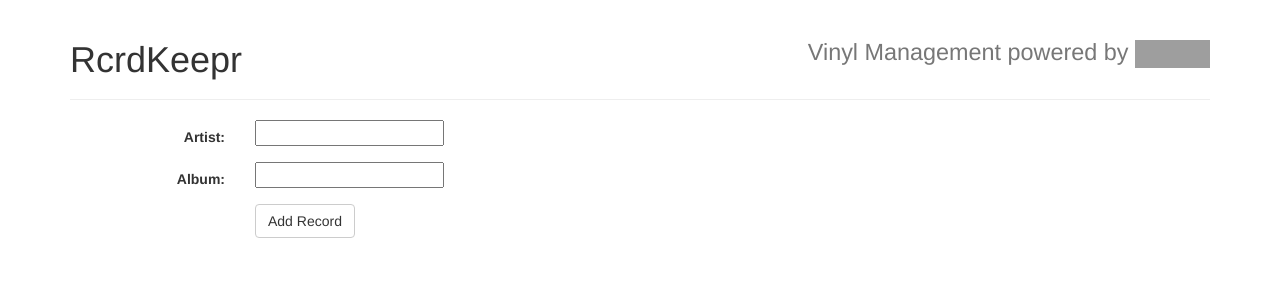
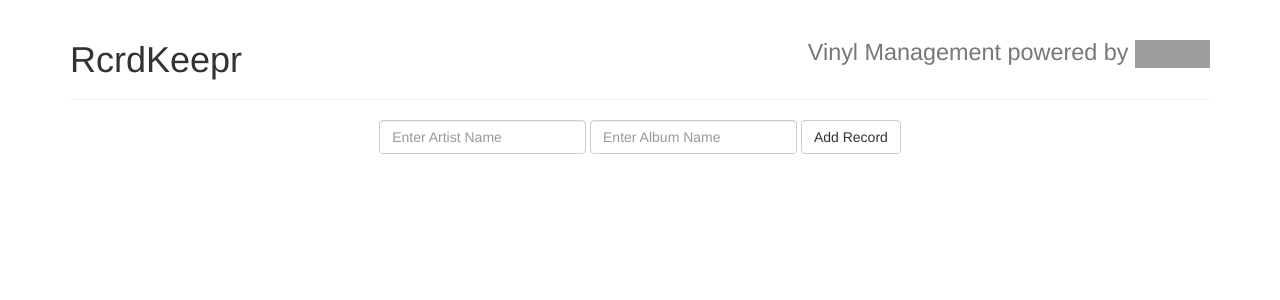
Before and after one commit to justinrsmith/RcrdKeeper, a Flask app: page /records in a window 1280 px wide. Shown: the top 300 px of the page. Run offline with Flask 2, Linux system fonts and the light colour scheme; data that the repository does not hold is empty; some libraries are stand-ins or nearby versions; grey boxes are pictures that could not be loaded.

Commit message:
Reworked form, modals, added alerts, other misc

```diff
--- a/runserver.py
+++ b/runserver.py
@@ -1,5 +1,5 @@
 import argparse
-from flask import Flask, g, render_template, request, jsonify
+from flask import Flask, g, render_template, request, jsonify, flash
 import os
 import json
 import rethinkdb as r
@@ -26,6 +26,7 @@ def dbSetup():
 
 
 app = Flask(__name__)
+app.secret_key = 'some_secret'
 app.config.from_object(__name__)
 
 
@@ -73,7 +74,7 @@ def new_record():
                             'album art': album_art}]
 
     #insert album info
-    records.insert([{'artist': request.form['artist'],
+    succ = records.insert([{'artist': request.form['artist'],
                         'album': request.form['album'],
                             'album art': album_art,
                             'release_date': release_date,
@@ -90,4 +91,4 @@ if __name__ == "__main__":
     if args.run_setup:
         dbSetup()
     else:
-        app.run(debug=True)
+        app.run(host='10.0.0.15', debug=True)
--- a/templates/modals.html
+++ b/templates/modals.html
@@ -1,10 +1,10 @@
-<!-- newStudentModal -->
+<!-- editModal -->
 <div class="modal fade" id="editModal" tabindex="-1" role="dialog" aria-labelledby="myModalLabel" aria-hidden="true">
     <div class="modal-dialog">
         <div class="modal-content">
             <div class="modal-header">
                 <button type="button" class="close" data-dismiss="modal" aria-hidden="true">&times;</button>
-                <h4 class="modal-title" id="modal-title-student"></h4>
+                <h4 class="modal-title" id="modal-title"></h4>
             </div>
             <div class="modal-body">
 
@@ -15,3 +15,21 @@
         </div><!-- /.modal-content -->
     </div><!-- /.modal-dialog -->
 </div><!-- /.modal -->
+
+<!-- infoModal -->
+<div class="modal fade" id="infoModal" tabindex="-1" role="dialog" aria-labelledby="myModalLabel" aria-hidden="true">
+    <div class="modal-dialog">
+        <div class="modal-content">
+            <div class="modal-header">
+                <button type="button" class="close" data-dismiss="modal" aria-hidden="true">&times;</button>
+                <h4 class="modal-title" id="modal-title">Information</h4>
+            </div>
+            <div class="modal-body">
+
+            </div>
+            <div class="modal-footer">
+                <button type="button" class="btn btn-default" data-dismiss="modal">Close</button>
+            </div>
+        </div><!-- /.modal-content -->
+    </div><!-- /.modal-dialog -->
+</div><!-- /.modal -->
--- a/templates/records.html
+++ b/templates/records.html
@@ -6,48 +6,35 @@
 <link rel="stylesheet" href="//netdna.bootstrapcdn.com/bootstrap/3.0.2/css/bootstrap.min.css">
 <link rel="stylesheet" href="http://ajax.googleapis.com/ajax/libs/jqueryui/1.7.0/themes/ui-lightness/jquery-ui.css" />
 <link rel="stylesheet" type="text/css" href="../static/rcrd-styles.css">
+<script src="../static/bootstrap/js/bootstrap.min.js"></script>
 
 <div class="container">
 <div class="page-header">
   <h1>RcrdKeepr <small class ="mgmt">Vinyl Management powered by <img width="75" height="28" src='http://developer.rdio.com/files/RdioBlueLogo.png'></img></small></h1>
 </div>
     <body>
+        <div class="messages"></div>
         <div class="row">
-            <form class="new_record form-horizontal" action="/submit" method="post">
-                <div class="form-group">
-                    <label for="artist" class="col-sm-2 control-label">Artist:</label>
-                    <div class="col-sm-10">
-                        <input type="text" id = "artist" name="artist">
+            <center>
+                <form class="new_record form-inline" action="/submit" method="post" role="form">
+                    <div class="form-group">
+                        <input type="text" class="form-control" id="artist" name="artist" placeholder="Enter Artist Name">
                     </div>
-                </div>
-                <div class="form-group">
-                    <label for="album" class="col-sm-2 control-label">Album:</label>
-                    <div class="col-sm-10">
-                        <input type="text" id = "album" name="album">
+                    <div class="form-group">
+                        <input type="text" class="form-control" id="album" name="album" placeholder="Enter Album Name">
                     </div>
-                </div>
-                <div class="form-group">
-                    <div class="col-sm-offset-2 col-sm-10">
-                        <button type="submit" class="sub btn btn-default">Add Record</button>
-                    </div>
-                </div>
-            </form>
+                    <button type="submit" class="sub btn btn-default">Add Record</button>
+                </form>
+            </center>
         </div>
         <div class="albums row">
             {% for s in selection %}
             <div class="col-md-3">
                 {{ s['artist'] }} - {{ s['album'] }}
                 <img class="get_details" id="{{ s['album'] }}" src="{{ s['album art'] }}"></img>
-                <a data=toggle="modal" href="#editModal"><span class="glyphicon glyphicon-pencil"></span></a>
-                <div class="details" id="{{s['album']}}" title="Album Information">
-                    <p>
-                        Release Date: {{ s['release_date'] }}
-                    </p>
-                    <p>
-                        Duration: {{ s['duration'] }} minutes
-                    </p>
-                </div>
-
+                <a data-toggle="modal" href="#editModal">
+                <span class="glyphicon glyphicon-pencil"></span>
+                </a>
             </div>
             {% endfor %}
         </div>
@@ -65,17 +52,17 @@ $('.sub').click(function(e){
         success: function(r){
             console.log(r)
             $('.albums').append(r)
+            $('.messages').addClass('alert alert-success alert-dismissable')
+            $('.messages').append('<button type="button" class="close" data-dismiss="alert" aria-hidden="true">&times;</button>Record Successfully Added')
         },
         error: function(e){
             console.log(e)
         }
     })
 })
-$('.details').dialog({ autoOpen: false })
+
 $('.get_details').dblclick(function(){
-    console.log($(this).attr('id'))
-    var album = $(this).attr('id')
-    $('.details').dialog('open');
+    $('#infoModal').modal('show')
 })
 
 </script>
```
